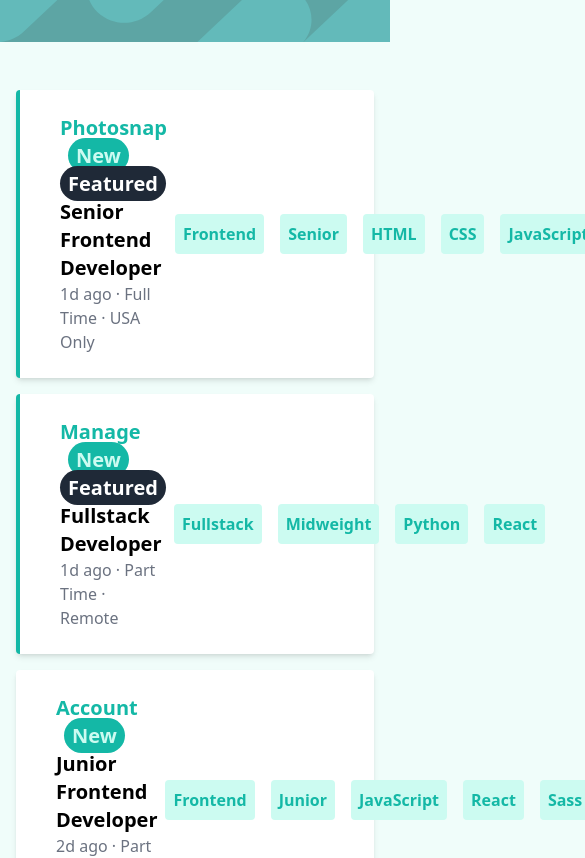
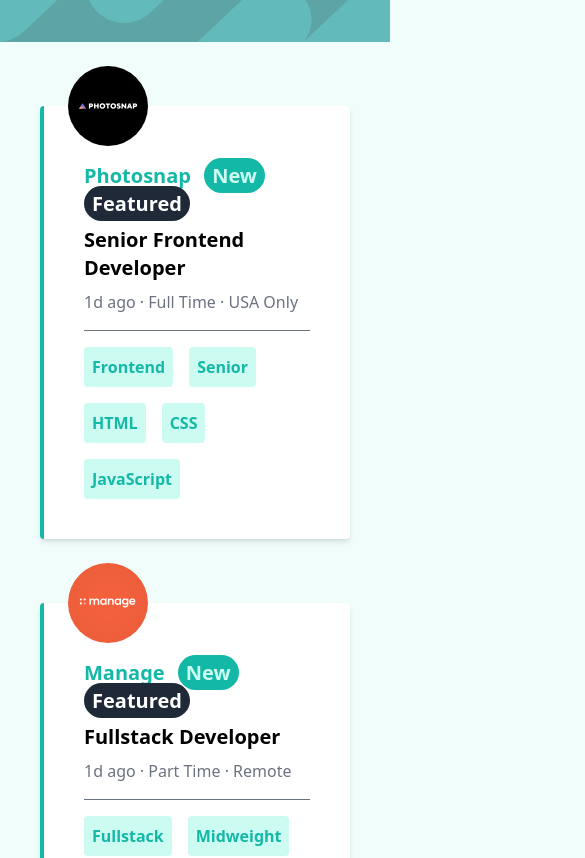
Before and after one commit to AbdElrahmanGbr/joblisting-ReactJs, a React (Create React App) app: page / in a window 390 px wide. Shown: the top 858 px of the page, 585 px wide, since content can reach past the window. Built offline with nearby package versions, Linux system fonts and the light colour scheme.

Commit message:
creating the mobile view

```diff
--- a/src/components/JobsBoard.js
+++ b/src/components/JobsBoard.js
@@ -24,22 +24,22 @@ const JobBoard = ({
         tags.push(...tools);
     }
     return (<>
-        <div className={`flex bg-white shadow-md m-4 p-6 rounded ${featured && 'border-l-4 border-teal-500 border-solid'}`}>
+        <div className={`flex flex-col bg-white shadow-md my-16 mx-10 p-6 rounded ${featured && 'border-l-4 border-teal-500 border-solid'}`}>
             <div>
-                <img src={logo} alt={company}/>
+                <img className='-mt-16 mb-4 w-20 h-20' src={logo} alt={company}/>
             </div>
             <div className='flex flex-col justify-between ml-4'>
                 <h3 className='font-bold text-xl text-teal-500'>{company} {isNew && (
                     <span className='bg-teal-500 text-teal-100 font-bold rounded-full m-2 py-1 px-2'>New</span>)} {featured && (
                     <span className='bg-gray-800 text-white font-bold rounded-full py-1 px-2'>Featured</span>)}</h3>
-                <h2 className="font-bold text-xl">{position}</h2>
+                <h2 className="font-bold text-xl my-2">{position}</h2>
                 <p className="text-gray-500 font-medium">
                     {postedAt} · {contract} · {location}
                 </p>
             </div>
-            <div className="flex justify-end ml-auto items-center">
+            <div className="flex flex-wrap items-center mt-4 mx-4 pt-4 border-t border-gray-500 border-solid">
                 {tags ? tags.map((tag) => <span
-                    className='text-teal-500 bg-teal-100 font-bold m-2 p-2 rounded'>{tag}</span>) : ''}
+                    className='text-teal-500 bg-teal-100 font-bold mr-4 mb-4 p-2 rounded'>{tag}</span>) : ''}
             </div>
         </div>
 
```
Also changed, not shown: src/assets/design/outputForMobileView.png (added).
